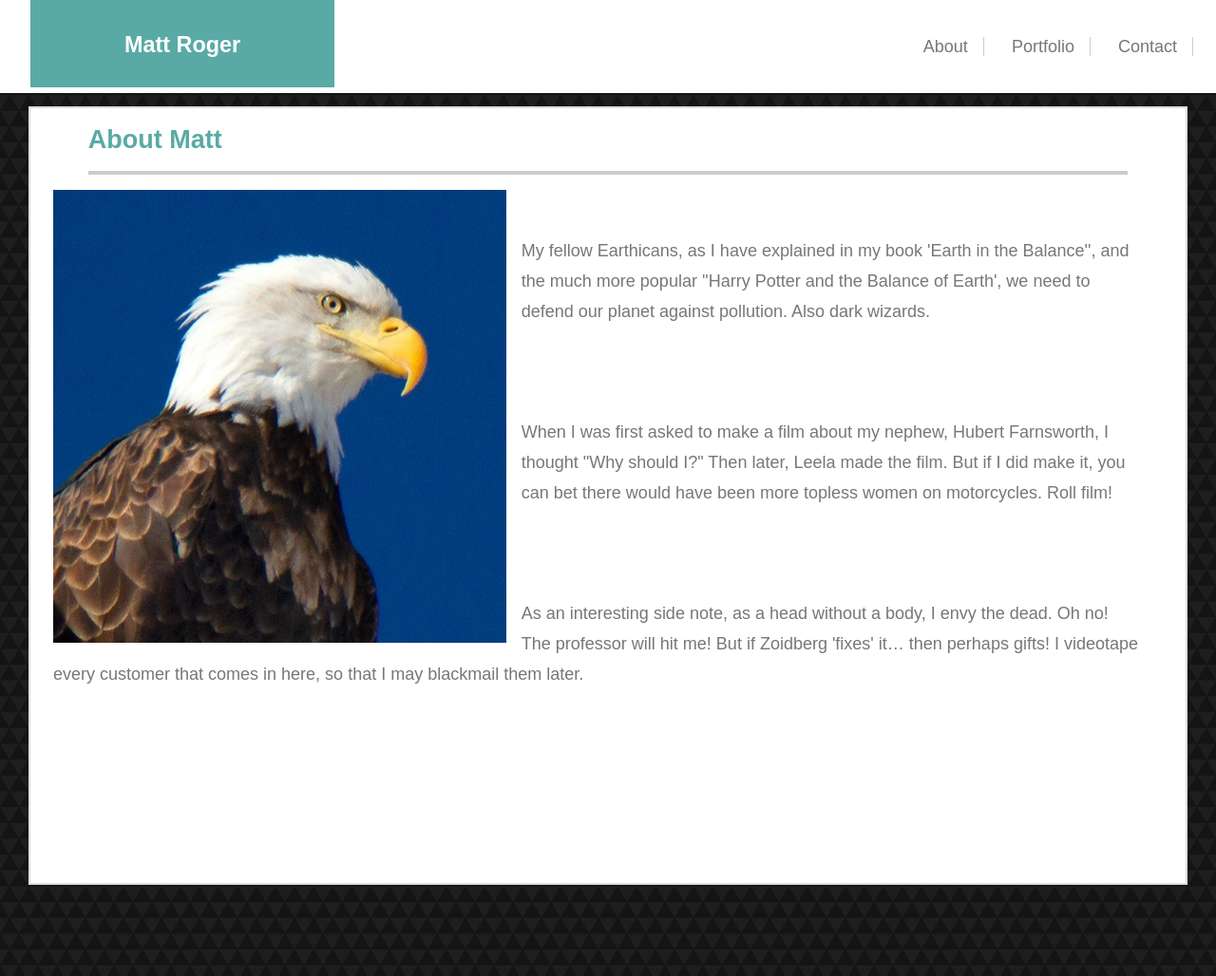
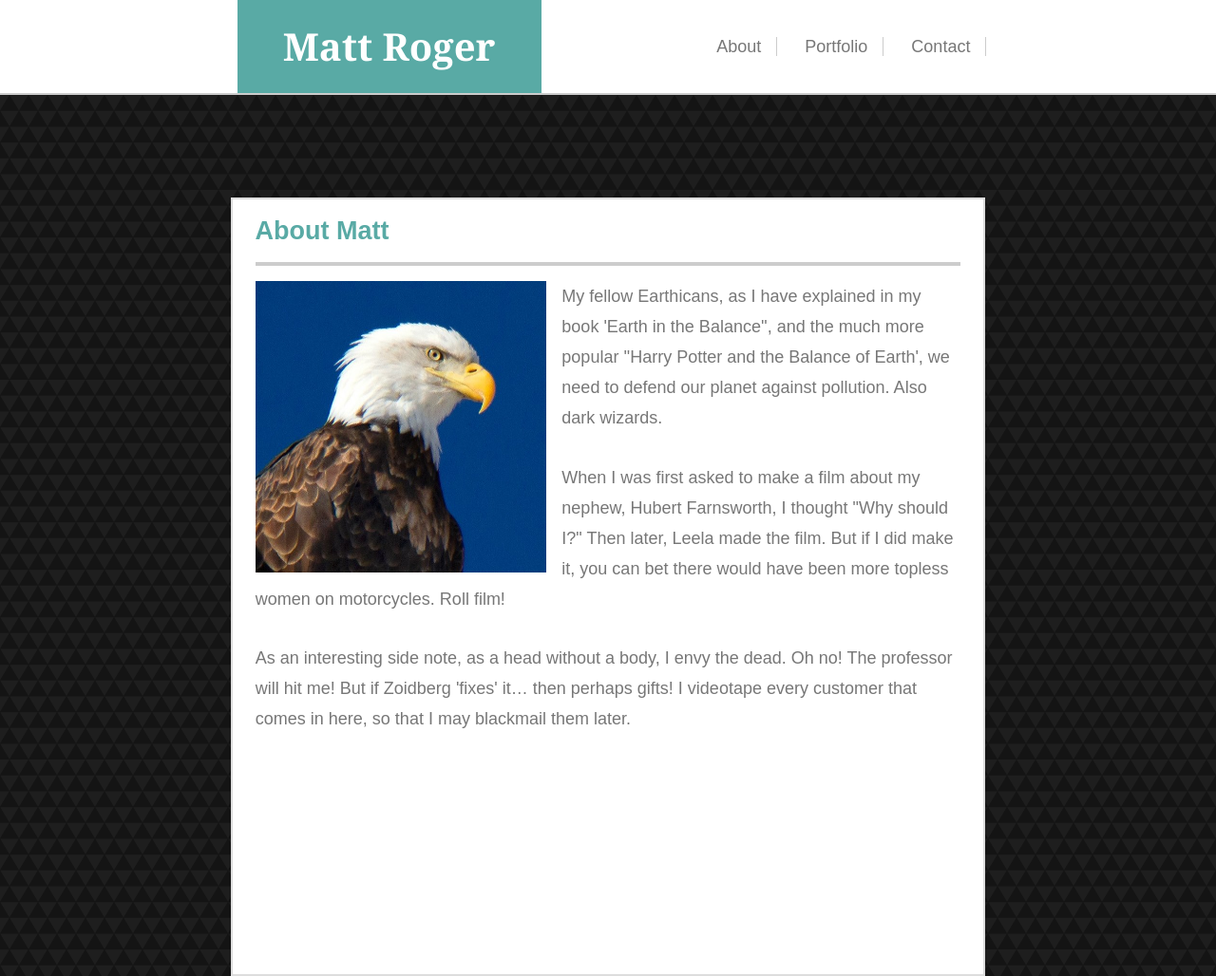
Before and after one commit to MattRoger/responsive-portfolio, a plain HTML site: page index.html in a window 1280 px wide. Shown: the top 1028 px of the page at 95% size. Drawn offline with Linux system fonts and the light colour scheme.

Commit message:
finished styles and added 980px break point

```diff
--- a/assets/style.css
+++ b/assets/style.css
@@ -15,7 +15,8 @@ body{
 
 }
 header{
-    width:100%
+    width:100%;
+    border-bottom:2em solid #ccc;
 }
 .name-block{
     background:#59AAA5;
@@ -24,6 +25,7 @@ header{
     text-align: center;
     padding-top:5%;
     padding-bottom: 5%;
+    font-family: 'Georgia', Times, Times New Roman, serif;
 }
 
 nav{
@@ -56,7 +58,10 @@ a{
     margin:1rem auto;
 
 }
+ul p{
+    color:#777;
 
+}
 .section-title{
     display: block;
     color:#59AAA5;
@@ -250,3 +255,35 @@ input[type=submit] {
     }
 
 }
+
+@media screen and (min-width: 1024px){
+    .main-section{
+        width:969px;
+        margin: 6em auto;
+    }
+    .name-block{
+        font-size: 1.25rem;
+        padding-top:2rem;
+        padding-bottom:2rem;
+        margin-left: 17%;
+    }
+ ul{
+     margin-right:17%
+ }
+ .section-title{
+     width:94%;
+ }
+ .wrapper p{
+     padding-top:0;
+ }
+ .work{
+     width:33%;
+ }
+
+}
+
+@media screen and (min-width:980px){
+    .main-section{
+        width:65%;
+    }
+}
```
